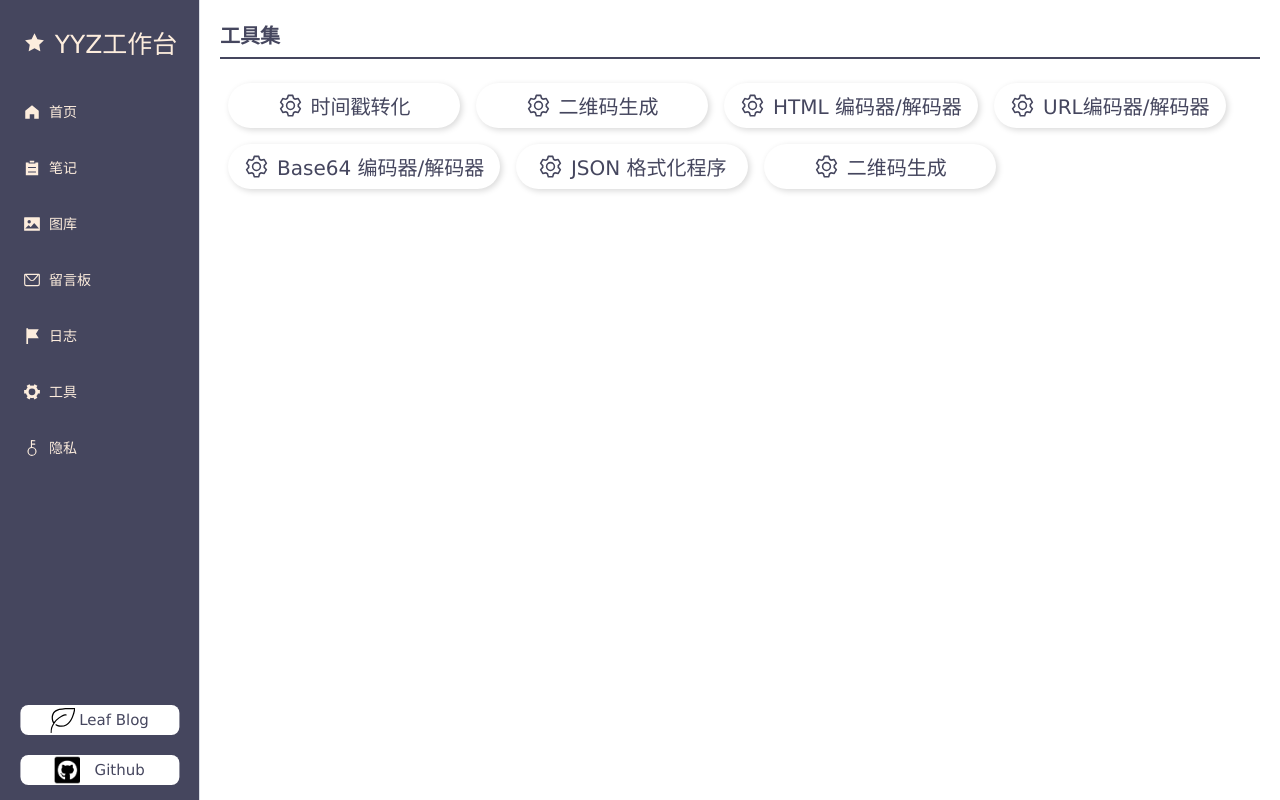
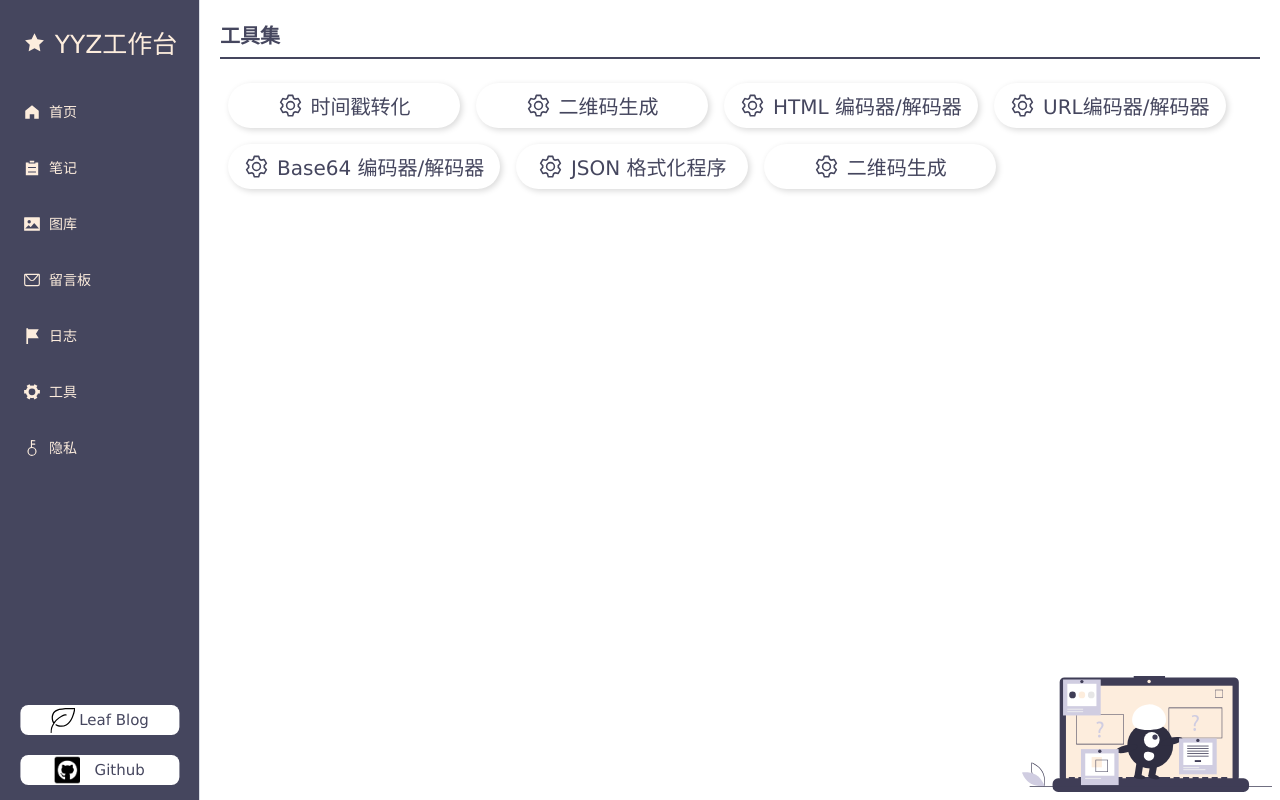
Before and after one commit to yyyz1011/blog-admin, a Vue app: page /tool in a window 1280 px wide. Built offline with nearby package versions, Linux system fonts and the light colour scheme.

Commit message:
fix: 增加工具背景图

```diff
--- a/src/views/tool/Tool.vue
+++ b/src/views/tool/Tool.vue
@@ -9,6 +9,7 @@
     <ToolItem title="JSON 格式化程序"></ToolItem>
     <ToolItem title="二维码生成"></ToolItem>
   </div>
+  <img class="tool-background" src="../../assets/img/tool_background.svg" />
 </template>
 
 
@@ -28,4 +29,15 @@
     margin: 8px;
   }
 }
+.tool-background {
+  width: 250px;
+  position: fixed;
+  right: 8px;
+  bottom: 8px;
+  opacity: 1;
+  transition: all 0.2s ease;
+  &:hover {
+    opacity: 0;
+  }
+}
 </style>
```
Also changed, not shown: src/assets/img/tool_background.svg (added).
